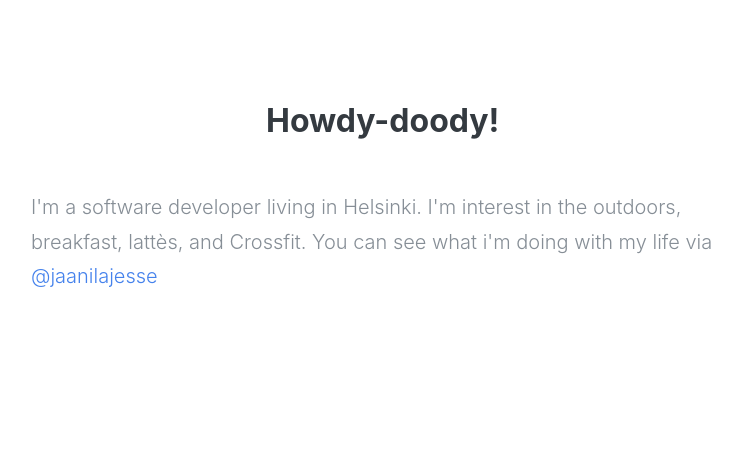
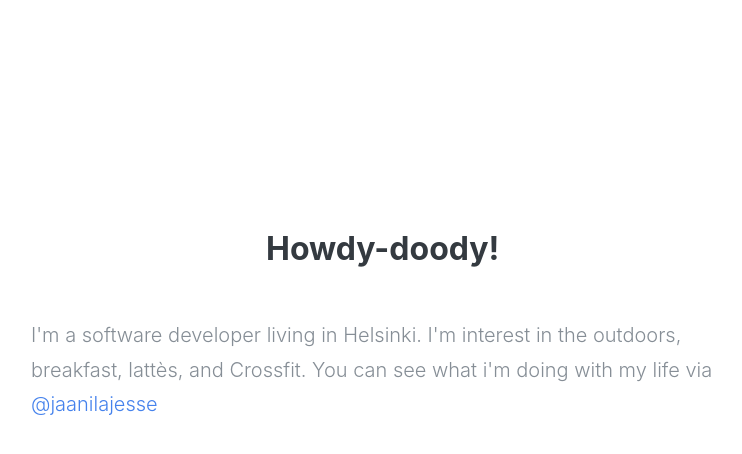
Before and after one commit to Jaanilj/jessejaanilacom, a React app: page / in a window 1280 px wide. Shown: the top 454 px of the page, without its empty margins (257-999 px from the left). Built offline with nearby package versions, Linux system fonts and the light colour scheme.

Commit message:
Move centered css module class to App.module.less

```diff
--- a/src/features/app/components/About.tsx
+++ b/src/features/app/components/About.tsx
@@ -1,5 +1,5 @@
 import React from 'react'
-import styles from './centered.module.less'
+import styles from '../containers/App.module.less'
 
 export default function About(): JSX.Element {
   const aboutMessage = `I'm a software developer living in Helsinki.
--- /dev/null
+++ b/src/features/app/components/Header.module.less
@@ -0,0 +1,3 @@
+.header {
+  margin-top: 8em;
+}
--- a/src/features/app/components/Header.tsx
+++ b/src/features/app/components/Header.tsx
@@ -1,10 +1,12 @@
 import React from 'react'
-import styles from './centered.module.less'
+import appStyles from '../containers/App.module.less'
+import headerStyles from './Header.module.less'
 
 export default function Header(): JSX.Element {
   const greetingTitle = 'Howdy-doody!'
+  const classNames = [appStyles.centered, headerStyles.header].join(' ')
   return (
-    <header className={styles.centered}>
+    <header className={classNames}>
       <h1>{greetingTitle}</h1>
     </header>
   )
--- a/src/features/app/components/centered.module.less
+++ /dev/null
@@ -1,5 +0,0 @@
-.centered {
-  display: flex;
-  flex-flow: column nowrap;
-  align-items: center;
-}
--- a/src/features/app/containers/App.module.less
+++ b/src/features/app/containers/App.module.less
@@ -6,3 +6,9 @@
   padding-top: 4rem;
   padding-bottom: 4rem;
 }
+
+.centered {
+  display: flex;
+  flex-flow: column nowrap;
+  align-items: center;
+}
```
